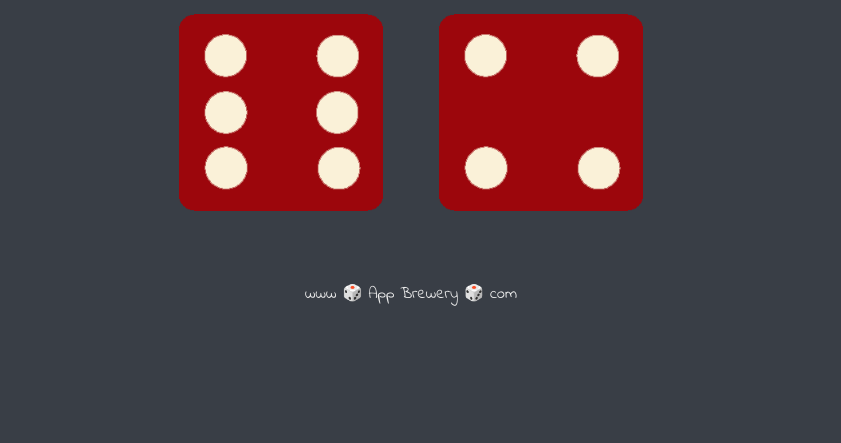
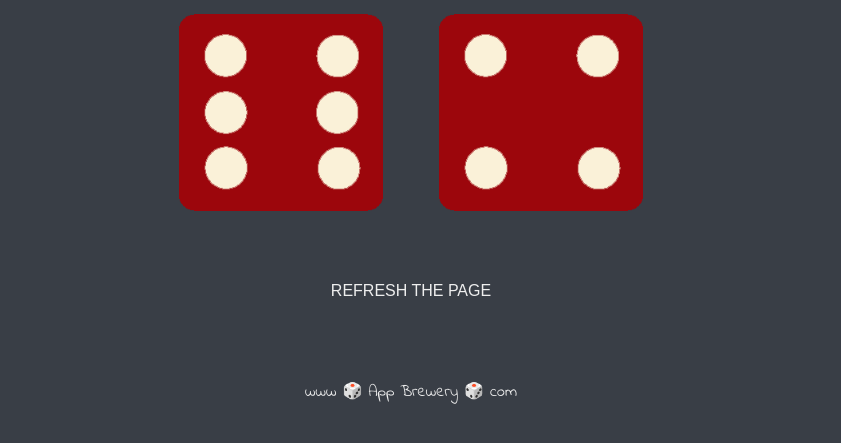
Before and after one commit to abdo-355/dice-game, a plain HTML site: page index.html in a window 1280 px wide. Shown: the part 321-764 px from the top of the page, without its empty margins (229-1070 px from the left). Drawn offline with Linux system fonts and the light colour scheme.

Commit message:
Update index.html

```diff
--- a/index.html
+++ b/index.html
@@ -28,6 +28,7 @@
   </body>
 
   <footer>
+    <div class="refresh">REFRESH THE PAGE</div>
     www 🎲 App Brewery 🎲 com
   </footer>
 </html>
```
